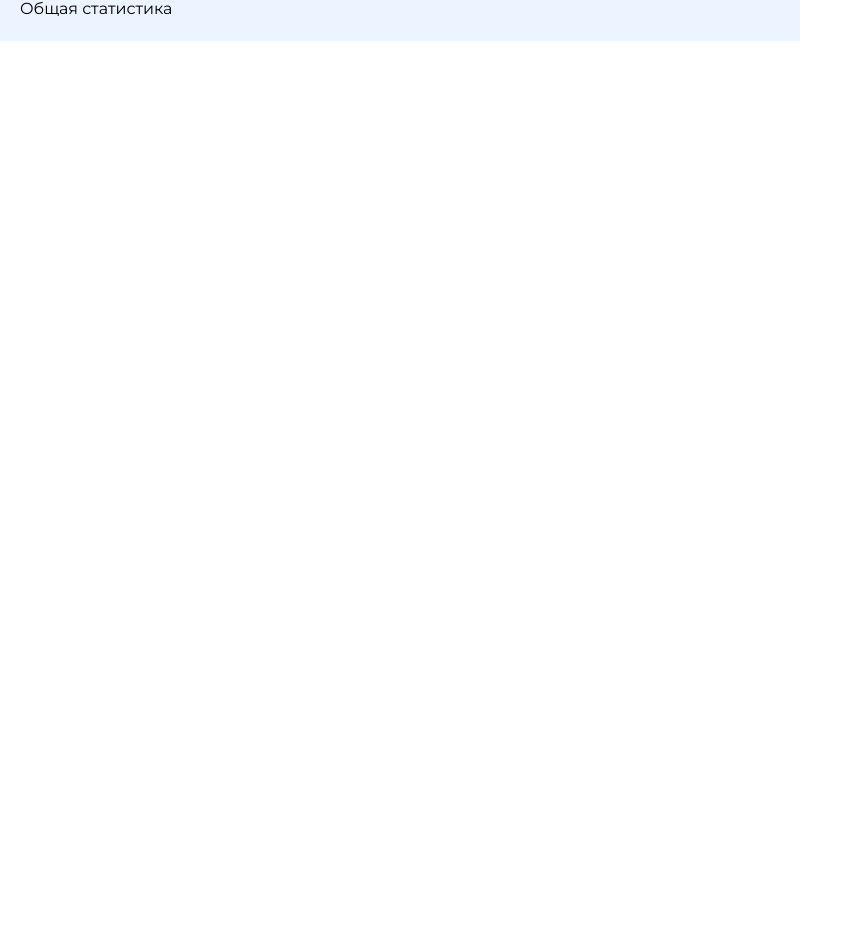
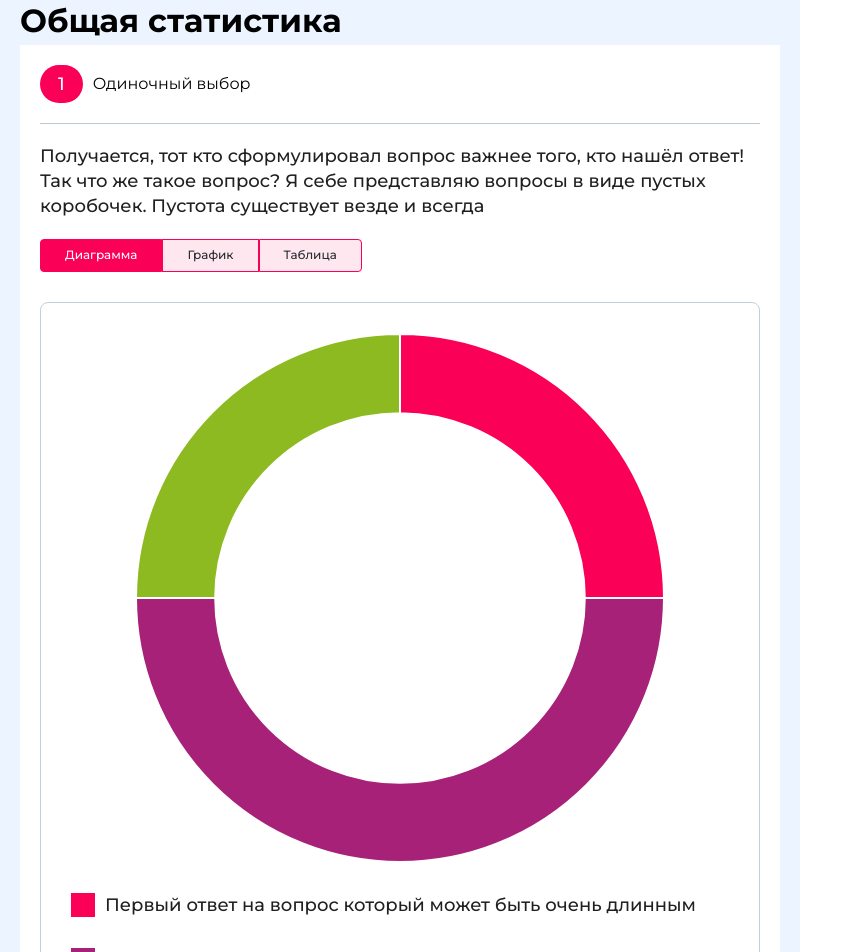
Before and after one commit to Tvisher/analytics-service, a Vue app: page / in a window 1280 px wide. Shown: the part 355-1307 px from the top of the page, without its empty margins (0-863 px from the left). Before the commit the page ends 800 px from the top, so only its background shows below. Built offline with nearby package versions, Linux system fonts and the light colour scheme.

Commit message:
add some logic

```diff
--- a/package.json
+++ b/package.json
@@ -9,8 +9,10 @@
     "preview": "vite preview"
   },
   "dependencies": {
+    "chart.js": "^4.4.0",
     "pinia": "^2.1.6",
     "vue": "^3.3.4",
+    "vue-chartjs": "^5.2.0",
     "vue-router": "^4.2.5"
   },
   "devDependencies": {
--- a/src/assets/scss/main.scss
+++ b/src/assets/scss/main.scss
@@ -157,3 +157,98 @@
   padding: 20px;
   background: #ecf4ff;
 }
+
+.poll-item {
+  background-color: #fff;
+  padding: 20px;
+}
+.poll-item__head {
+  padding-bottom: 20px;
+  border-bottom: 1px solid rgba(0, 66, 105, 0.28);
+}
+.poll-item__answer {
+  margin: 20px 0;
+  color: #202020;
+  font-size: 18px;
+  font-style: normal;
+  font-weight: 500;
+  line-height: 140%; /* 25.2px */
+}
+
+.poll-item__head {
+  display: flex;
+  align-items: center;
+}
+.poll-item__num {
+  margin-right: 10px;
+  padding: 10px 18px;
+  color: #fff;
+  font-size: 18px;
+  font-style: normal;
+  font-weight: 500;
+  line-height: 100%;
+  border-radius: 123px;
+  background: #fa0056;
+}
+
+.poll-item__visual-variants {
+  display: flex;
+  align-items: center;
+  justify-content: flex-start;
+  margin: 20px 0;
+  overflow: hidden;
+  .visual-variant {
+    &.selected {
+      background-color: #fa0056;
+      color: #fff;
+    }
+    cursor: pointer;
+    padding: 7px 24px;
+    border-radius: none;
+    background: #ffe7ef;
+    color: #262b31;
+    font-size: 12px;
+    font-style: normal;
+    font-weight: 500;
+    line-height: 140%; /* 16.8px */
+    border: 1px solid #fa0056;
+    &:first-child {
+      border-radius: 4px 0px 0px 4px;
+    }
+    &:last-child {
+      border-radius: 0px 4px 4px 0px;
+    }
+  }
+}
+.char-container {
+  height: 530px;
+}
+.info-char-wrapper {
+  margin: 30px 0;
+  padding: 30px;
+  border-radius: 8px;
+  border: 1px solid #c2cfe0;
+}
+.char-items-list {
+  margin: 30px 0;
+}
+.char-items-list__item {
+  margin-bottom: 30px;
+  display: flex;
+  align-items: flex-start;
+  .color-label {
+    width: 24px;
+    height: 24px;
+    flex-shrink: 0;
+    margin-right: 10px;
+  }
+  .item-text {
+    display: block;
+    margin: 0;
+    color: #202020;
+    font-size: 18px;
+    font-style: normal;
+    font-weight: 500;
+    line-height: 140%; /* 25.2px */
+  }
+}
--- /dev/null
+++ b/src/components/PollItem.vue
@@ -0,0 +1,78 @@
+<template>
+  <div class="poll-item">
+    <div class="poll-item__head">
+      <div class="poll-item__num">1</div>
+      <div class="poll-item__name">Одиночный выбор</div>
+    </div>
+    <div class="poll-item__answer">
+      Получается, тот кто сформулировал вопрос важнее того, кто нашёл ответ! Так
+      что же такое вопрос? Я себе представляю вопросы в виде пустых коробочек.
+      Пустота существует везде и всегда
+    </div>
+
+    <div class="poll-item__visual-variants">
+      <button
+        class="visual-variant"
+        :class="{ selected: visualType.type === selectedVisualType }"
+        v-for="visualType in visualTypes"
+        :key="visualType.type"
+        @click="selectVisualType(visualType.type)"
+      >
+        {{ visualType.text }}
+      </button>
+    </div>
+
+    <BarChart
+      :chartData="chartDataTmp"
+      v-if="selectedVisualType === 'barChart'"
+    />
+    <DoughnutChart
+      :chartData="chartDataTmp"
+      v-if="selectedVisualType === 'doughnutChart'"
+    />
+    <div v-if="selectedVisualType === 'table'">Таблицца</div>
+  </div>
+</template>
+
+<script setup>
+import BarChart from "@/components/infoComponents/BarChart.vue";
+import DoughnutChart from "@/components/infoComponents/DoughnutChart.vue";
+import { ref } from "vue";
+
+const selectedVisualType = ref("doughnutChart");
+const visualTypes = [
+  {
+    type: "doughnutChart",
+    text: "Диаграмма",
+  },
+  {
+    type: "barChart",
+    text: "График",
+  },
+  {
+    type: "table",
+    text: "Таблица",
+  },
+];
+
+const selectVisualType = (type) => {
+  selectedVisualType.value = type;
+};
+
+const chartDataTmp = {
+  labels: [
+    "Первый ответ на вопрос который может быть очень длинным",
+    "Второй ответ на вопрос который может быть очень длинным и даже ещё длинне чем первый",
+    "Третий ответ не очень длинный, но всё же",
+  ],
+  datasets: [
+    {
+      label: "%",
+      backgroundColor: ["#FA0056", "#A72179", "#8DBA21", "orange", "purple"],
+      data: [20, 40, 20],
+    },
+  ],
+};
+</script>
+
+<style></style>
--- /dev/null
+++ b/src/components/infoComponents/BarChart.vue
@@ -0,0 +1,120 @@
+<template>
+  <div class="info-char-wrapper">
+    <div class="char-container">
+      <Bar id="my-chart-id" :options="chartOptions" :data="chartDataFixed" />
+    </div>
+    <div class="char-items-list">
+      <div
+        class="char-items-list__item"
+        v-for="(charLabel, index) in chartDataTextListWithColors"
+        :key="index"
+      >
+        <div
+          class="color-label"
+          :style="{ backgroundColor: charLabel.color }"
+        ></div>
+        <p class="item-text">{{ charLabel.label }}</p>
+      </div>
+    </div>
+  </div>
+</template>
+
+<script setup>
+import { Bar } from "vue-chartjs";
+import {
+  Chart as ChartJS,
+  Title,
+  Tooltip,
+  Legend,
+  BarElement,
+  CategoryScale,
+  LinearScale,
+} from "chart.js";
+
+ChartJS.register(
+  Title,
+  Tooltip,
+  Legend,
+  BarElement,
+  CategoryScale,
+  LinearScale
+);
+
+const props = defineProps({
+  chartData: Object,
+});
+
+const chartData = props.chartData;
+const chartDataFixed = {
+  datasets: chartData.datasets,
+  labels: chartData.labels.map((item, i) => `Ответ № ${i + 1}`),
+};
+const chartDataColors = chartData.datasets[0].backgroundColor;
+const chartDataLabels = chartData.labels;
+
+const chartDataTextListWithColors = chartDataLabels.map((label, index) => {
+  return {
+    label,
+    color: chartDataColors[index],
+  };
+});
+
+const chartOptions = {
+  responsive: true,
+  maintainAspectRatio: false,
+  minHeight: 500, // Устанавливаем минимальную высоту в 200 пикселей
+  scales: {
+    y: {
+      min: 0,
+      max: 100,
+      grid: {
+        color: "#C2CFE0",
+      },
+      border: {
+        dash: [10, 10],
+      },
+      ticks: {
+        callback: function (value) {
+          return value + "%";
+        },
+      },
+    },
+    x: {
+      grid: {
+        display: false,
+      },
+    },
+  },
+  plugins: {
+    legend: {
+      display: false,
+    },
+
+    tooltip: {
+      padding: 12,
+      backgroundColor: "rgba(255, 255, 255, 0.80)",
+      borderColor: "#C2CFE0",
+      borderWidth: 1,
+
+      titleFont: { size: 0 },
+      titleMarginBottom: 0,
+      titleSpacing: 0,
+
+      bodyColor: "#262B31",
+      bodyFont: { size: 18, weight: "bold" },
+      caretSize: 5,
+
+      boxWidth: 24,
+      boxHeight: 24,
+      boxPadding: 10,
+      callbacks: {
+        label: function (context) {
+          return `${context.label} - ${context.formattedValue} %`;
+        },
+      },
+    },
+  },
+};
+</script>
+
+<style scoped></style>
--- /dev/null
+++ b/src/components/infoComponents/DoughnutChart.vue
@@ -0,0 +1,83 @@
+<template>
+  <div class="info-char-wrapper">
+    <div class="char-container">
+      <Doughnut :data="chartDataFixed" :options="chartOptions" />
+    </div>
+    <div class="char-items-list">
+      <div
+        class="char-items-list__item"
+        v-for="(charLabel, index) in chartDataTextListWithColors"
+        :key="index"
+      >
+        <div
+          class="color-label"
+          :style="{ backgroundColor: charLabel.color }"
+        ></div>
+        <p class="item-text">{{ charLabel.label }}</p>
+      </div>
+    </div>
+  </div>
+</template>
+
+<script setup>
+import { Chart as ChartJS, ArcElement, Tooltip, Legend } from "chart.js";
+import { Doughnut } from "vue-chartjs";
+ChartJS.register(ArcElement, Tooltip, Legend);
+
+const props = defineProps({
+  chartData: Object,
+});
+
+const chartData = props.chartData;
+const chartDataFixed = {
+  datasets: chartData.datasets,
+  labels: chartData.labels.map((item, i) => `Ответ № ${i + 1}`),
+};
+const chartDataColors = chartData.datasets[0].backgroundColor;
+const chartDataLabels = chartData.labels;
+
+const chartDataTextListWithColors = chartDataLabels.map((label, index) => {
+  return {
+    label,
+    color: chartDataColors[index],
+  };
+});
+
+const chartOptions = {
+  responsive: true,
+  maintainAspectRatio: false,
+  cutout: "70%",
+
+  plugins: {
+    legend: {
+      display: false,
+    },
+
+    tooltip: {
+      padding: 12,
+      backgroundColor: "rgba(255, 255, 255, 0.80)",
+      borderColor: "#C2CFE0",
+      borderWidth: 1,
+
+      titleFont: { size: 0 },
+      titleMarginBottom: 0,
+      titleSpacing: 0,
+
+      bodyColor: "#262B31",
+      bodyFont: { size: 18, weight: "bold" },
+      caretSize: 5,
+
+      boxWidth: 24,
+      boxHeight: 24,
+      boxPadding: 10,
+      callbacks: {
+        label: function (context) {
+          return `${context.label} - ${context.parsed} %`;
+        },
+      },
+    },
+  },
+};
+</script>
+
+<style></style>
--- a/src/components/pages/GeneralStatisticsPage.vue
+++ /dev/null
@@ -1 +0,0 @@
-<template>Общая статистика</template>
--- /dev/null
+++ b/src/pages/GeneralStatisticsPage.vue
@@ -0,0 +1,7 @@
+<template>
+  <h1>Общая статистика</h1>
+  <AppPollItem />
+</template>
+<script setup>
+import AppPollItem from "@/components/PollItem.vue";
+</script>
--- a/src/components/pages/PersonalStatisticsPage.vue
+++ b/src/pages/PersonalStatisticsPage.vue
@@ -23,3 +23,5 @@
     Персональная статистика по вопросу с ID 3
   </router-link>
 </template>
+
+<script setup></script>
--- a/src/router/router.js
+++ b/src/router/router.js
@@ -1,7 +1,7 @@
 import { createRouter, createWebHistory } from "vue-router";
-import PersonalStatisticsPage from '@/components/pages/PersonalStatisticsPage.vue';
-import PersonalStatisticItemPage from '@/components/pages/PersonalStatisticItemPage.vue';
-import GeneralStatisticsPage from '@/components/pages/GeneralStatisticsPage.vue';
+import PersonalStatisticsPage from '@/pages/PersonalStatisticsPage.vue';
+import PersonalStatisticItemPage from '@/pages/PersonalStatisticItemPage.vue';
+import GeneralStatisticsPage from '@/pages/GeneralStatisticsPage.vue';
 
 const routes = [
     {
--- a/src/stores/GeneralStatistics.js
+++ b/src/stores/GeneralStatistics.js
@@ -1,9 +1,19 @@
+import { ref, computed } from 'vue';
 import { defineStore } from 'pinia';
 
-export const useGeneralStatistics = defineStore("GeneralStatistics", {
-    state: () => ({
-        questions: [
-            1, 23, 414,
-        ]
-    })
+export const useGeneralStatistics = defineStore("GeneralStatistics", () => {
+    const questions = ref([
+        1,
+        2,
+        3,
+    ]);
+
+    const addItem = (item) => {
+        questions.value.push(item)
+    }
+
+    return {
+        questions,
+        addItem
+    }
 })
--- a/vite.config.js
+++ b/vite.config.js
@@ -5,6 +5,9 @@ import path from 'path';
 // https://vitejs.dev/config/
 export default defineConfig({
   plugins: [vue()],
+  build: {
+    outDir: './docs'
+  },
   resolve: {
     alias: {
       '@': path.resolve(__dirname, 'src')
```
Also changed, not shown: src/pages/PersonalStatisticItemPage.vue (renamed from src/components/pages/PersonalStatisticItemPage.vue), 7 other files (tests, documents, lock files or other folders).
